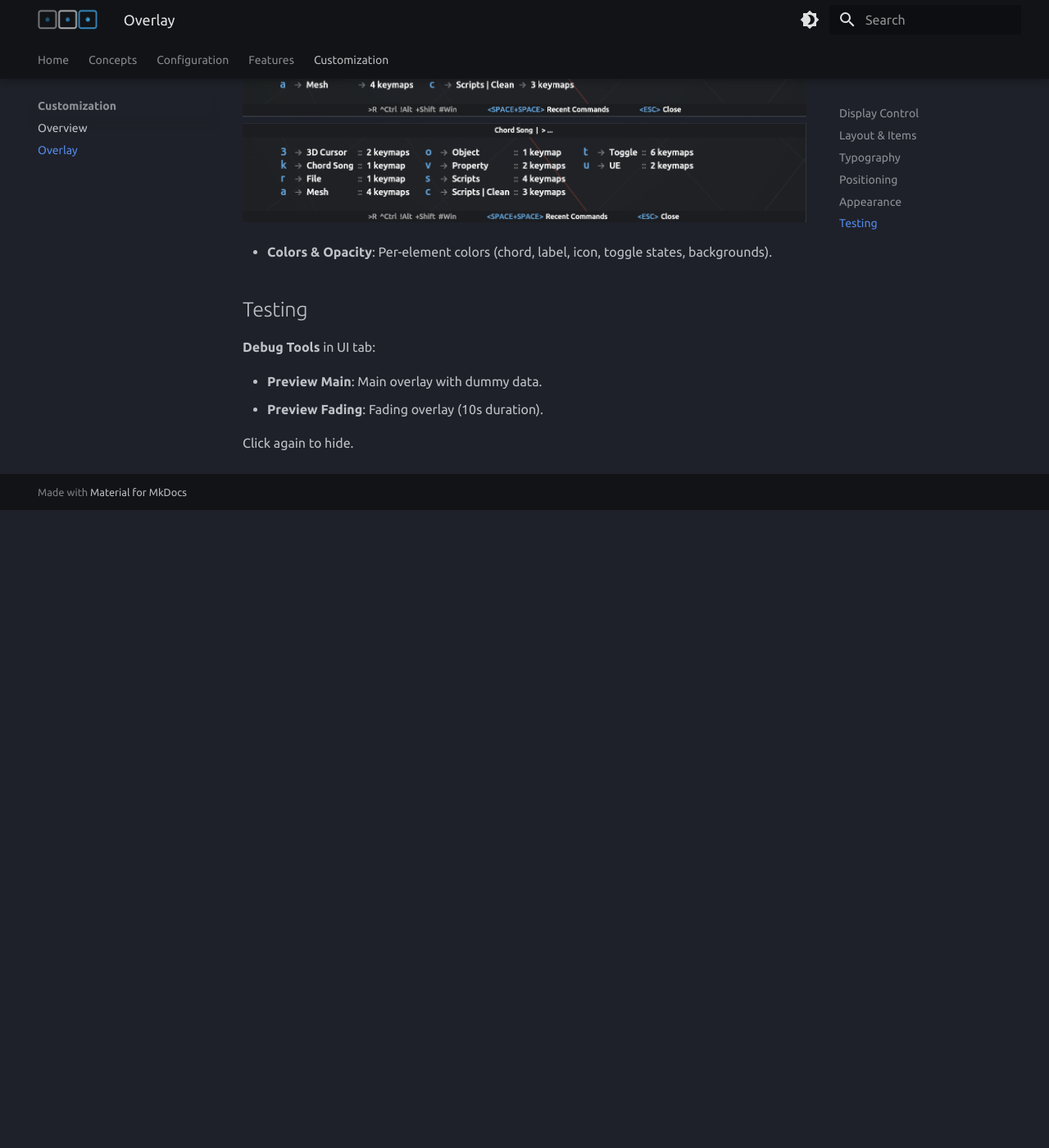
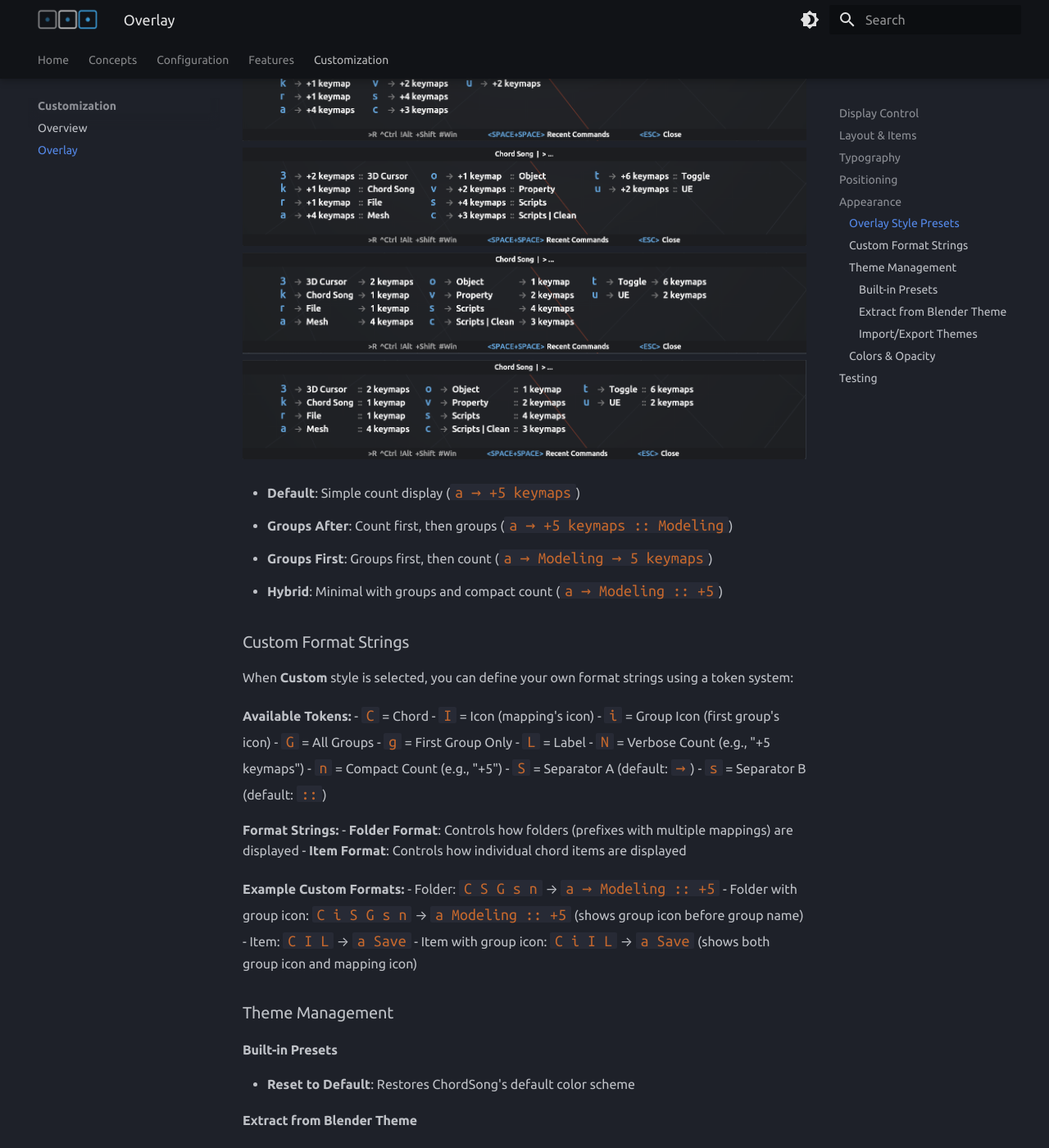
Before and after one commit to Furash/chordsong, an MkDocs documentation site: the page built from docs/customization/overlay.md, in a window 1280 px wide and 1400 px high, scrolled down 2162 px. Shown: the whole window at 82% size. Built offline with MkDocs 1.6.1 and Material for MkDocs 9.7.7, drawn with Linux system fonts in a browser that asks for light colours; before the commit the page ends 2784 px from its top, so only the background shows below that; some of the changed text lies outside the part shown.

Commit message:
Updated docs, fixed bugs with scripts overlay spamming errors, missing group icons.
Added a new token 'i' for the format string to display group's icon.

```diff
--- a/__init__.py
+++ b/__init__.py
@@ -64,6 +64,7 @@ from .operators import (
     CHORDSONG_OT_Save_Config,
     CHORDSONG_OT_Script_Select,
     CHORDSONG_OT_Script_Select_Apply,
+    CHORDSONG_OT_ScriptsOverlay,
     CHORDSONG_OT_SubItem_Add,
     CHORDSONG_OT_SubItem_Remove,
     CHORDSONG_OT_TestFadingOverlay,
@@ -125,6 +126,7 @@ _classes = (
     CHORDSONG_OT_Save_Config,
     CHORDSONG_OT_Script_Select,
     CHORDSONG_OT_Script_Select_Apply,
+    CHORDSONG_OT_ScriptsOverlay,
     CHORDSONG_OT_SubItem_Add,
     CHORDSONG_OT_SubItem_Remove,
     CHORDSONG_OT_TestFadingOverlay,
--- a/blender_manifest.toml
+++ b/blender_manifest.toml
@@ -1,7 +1,7 @@
 schema_version = "1.0.0"
 
 id = "chordsong"
-version = "1.0.9"
+version = "1.0.10"
 name = "Chord Song"
 tagline = "Vim-like <Leader> key implementation for Blender"
 maintainer = "Cyrill Vitkovskiy"
--- a/docs/customization/overlay.md
+++ b/docs/customization/overlay.md
@@ -21,7 +21,15 @@
 
 ## Typography
 
-- Font appearance settings
+Enhanced typography controls with separate font sizes for all overlay elements:
+
+- **Header Size**: Font size for overlay header text
+- **Chord Size**: Font size for chord sequence text
+- **Body Size**: Font size for labels and descriptions
+- **Footer Size**: Font size for footer text
+- **Fading Font Size**: Font size for the confirmation overlay
+- **Toggle Icon Size**: Size of toggle state icons
+- **Toggle Vertical Offset**: Vertical positioning offset for toggle icons
 
 ## Positioning
 
@@ -32,8 +40,9 @@ Controls overlay position.
 
 ## Appearance
 
-- **Overlay Style**:
-Choose one of the 4 styles:
+### Overlay Style Presets
+
+Choose one of the 4 preset styles:
 
 <!-- markdownlint-disable MD033 -->
 <img src="/chordsong/scr/overlay_style_a.png" alt="Default">
@@ -42,7 +51,72 @@ Choose one of the 4 styles:
 <img src="/chordsong/scr/overlay_style_d.png" alt="Groups First ->">
 <!-- markdownlint-enable MD033 -->
 
-- **Colors & Opacity**: Per-element colors (chord, label, icon, toggle states, backgrounds).
+- **Default**: Simple count display (`a → +5 keymaps`)
+- **Groups After**: Count first, then groups (`a → +5 keymaps :: Modeling`)
+- **Groups First**: Groups first, then count (`a → Modeling → 5 keymaps`)
+- **Hybrid**: Minimal with groups and compact count (`a → Modeling :: +5`)
+
+### Custom Format Strings
+
+When **Custom** style is selected, you can define your own format strings using a token system:
+
+**Available Tokens:**
+- `C` = Chord
+- `I` = Icon (mapping's icon)
+- `i` = Group Icon (first group's icon)
+- `G` = All Groups
+- `g` = First Group Only
+- `L` = Label
+- `N` = Verbose Count (e.g., "+5 keymaps")
+- `n` = Compact Count (e.g., "+5")
+- `S` = Separator A (default: `→`)
+- `s` = Separator B (default: `::`)
+
+**Format Strings:**
+- **Folder Format**: Controls how folders (prefixes with multiple mappings) are displayed
+- **Item Format**: Controls how individual chord items are displayed
+
+**Example Custom Formats:**
+- Folder: `C S G s n` → `a → Modeling :: +5`
+- Folder with group icon: `C i S G s n` → `a  Modeling :: +5` (shows group icon before group name)
+- Item: `C I L` → `a  Save`
+- Item with group icon: `C i I L` → `a   Save` (shows both group icon and mapping icon)
+
+### Theme Management
+
+#### Built-in Presets
+
+- **Reset to Default**: Restores ChordSong's default color scheme
+
+#### Extract from Blender Theme
+
+The **Match Current Blender Theme** button automatically extracts colors from your current Blender theme and applies them to the overlay. This ensures visual consistency with your Blender interface.
+
+#### Import/Export Themes
+
+- **Export**: Save your current overlay theme colors to a JSON file for backup or sharing
+- **Import**: Load theme colors from a previously exported JSON file
+
+Theme files include all color settings:
+- Chord, Label, Icon, Group, Counter colors
+- Toggle states (ON/OFF)
+- Header, Footer, Recents key colors
+- Separators and background colors
+
+### Colors & Opacity
+
+Full control over per-element colors and opacity:
+
+- **Chord Color**: Color of the chord sequence text
+- **Label Color**: Color of the action description
+- **Icon Color**: Color of Nerd Font icons
+- **Group Color**: Color of group names in overlay
+- **Counter Color**: Color of item count text
+- **Toggle ON/OFF**: Colors for toggle state indicators
+- **Header Text**: Color of overlay header text
+- **Recents Key**: Color of recent actions hotkey indicator
+- **Separators**: Color and opacity of separator lines
+- **Backgrounds**: Colors for list, header, and footer backgrounds (with opacity control)
 
 ## Testing
 
```
Also changed, not shown: docs/concepts/groups.md (+20 -2 lines), docs/configuration/mappings.md (+31 -0 lines), 6 other files.
